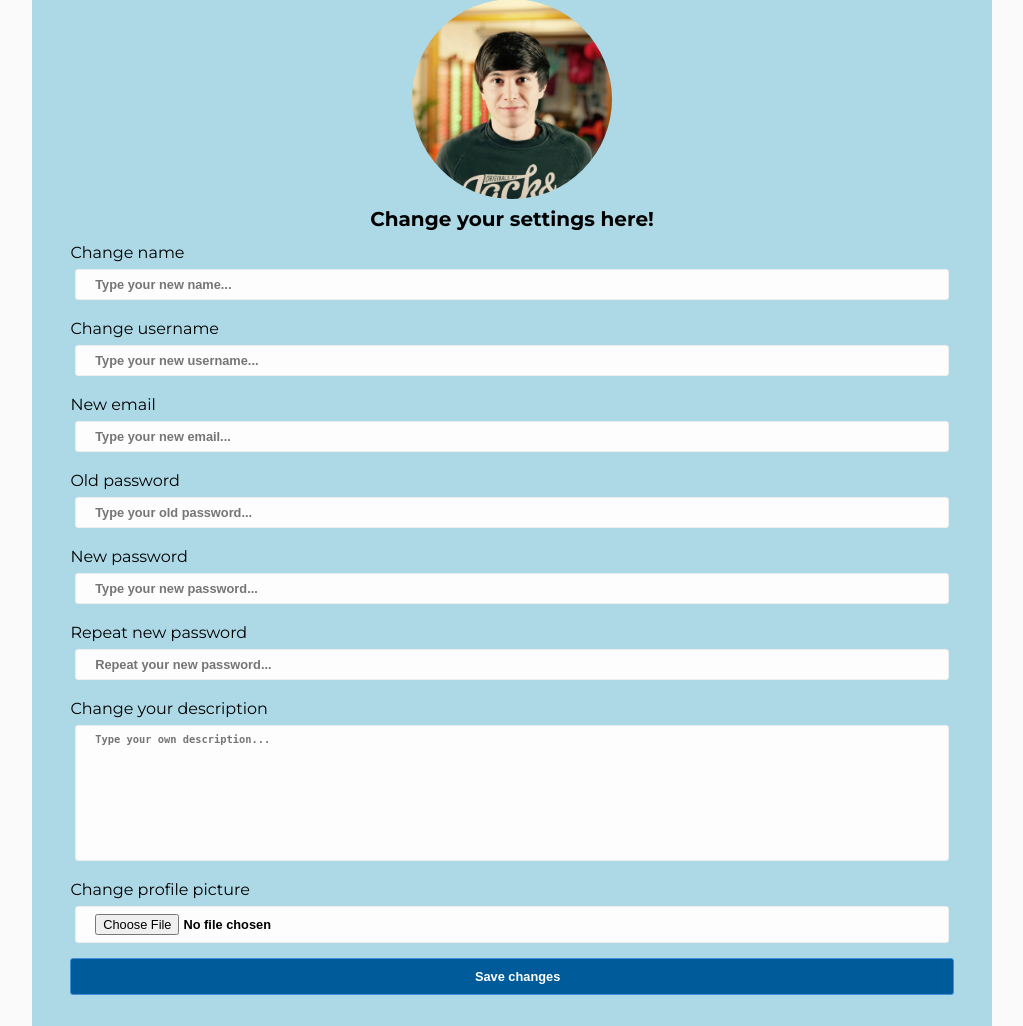
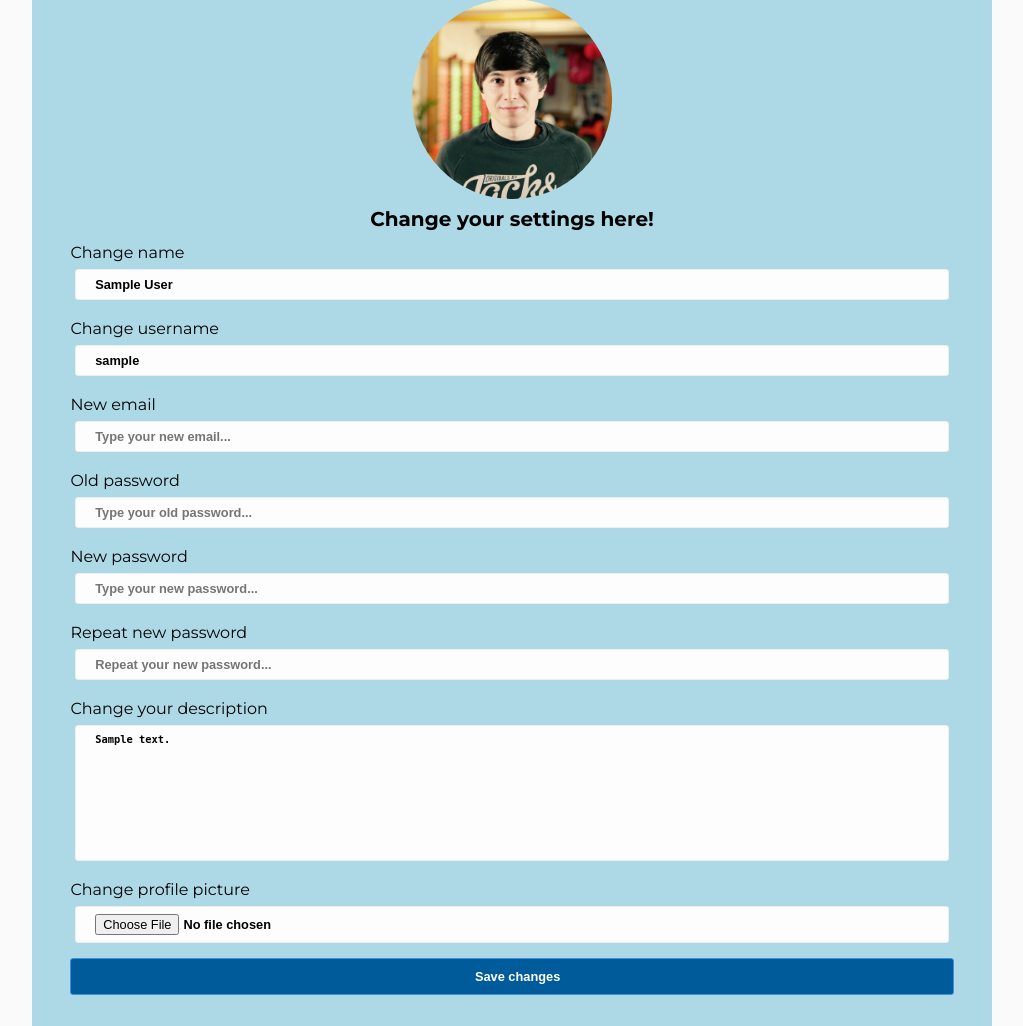
Before and after one commit to larissagoethals/IMDstagram, a PHP site: page /accountEdit.php in a window 1280 px wide. Shown: the part 104-1130 px from the top of the page, without its empty margins (128-1151 px from the left). Run offline with PHP 8.4, Linux system fonts and the light colour scheme; the visitor is signed in with stand-in values (Sample User, id 1); tables that the repository leaves empty or names only in its code hold one stand-in row (values such as "Sample post").

Commit message:
Add classes showBio + showUserSettings for accountEdit

```diff
--- a/accountEdit.php
+++ b/accountEdit.php
@@ -5,7 +5,10 @@ if (isset($_GET['myProfile'])) {
     $myUser = new User();
     $myUser->Username = $_SESSION['username'];
     $thisUserID = $myUser->getUserID();
+
+
 }
+
 ?><!doctype html>
 <html lang="en">
 <head>
@@ -25,7 +28,6 @@ if (isset($_GET['myProfile'])) {
         <a href="timeline.php" class="logoInsta">IMDstagram Home</a>
 
 
-
         <div class="profileName">
             <a href="logout.php">Uitloggen</a></div>
     </div>
@@ -40,9 +42,16 @@ if (isset($_GET['myProfile'])) {
         <h3>Change your settings here!</h3>
         <form action="account.php" method="post">
             <label for="name">Change name</label>
-            <input type="text" name="name" id="username" placeholder="Type your new name...">
+            <input type="text" name="name" id="username" placeholder="Type your new name..."
+                   value="<?php $mySettings = new User();
+                   $mySettings->Username = $_SESSION['username'];
+                   $thisUserSettings = $mySettings->showUserSettings();
+                   echo $thisUserSettings['name']; ?>">
             <label for="username">Change username</label>
-            <input type="text" name="username" id="name" placeholder="Type your new username...">
+            <input type="text" name="username" id="name" placeholder="Type your new username..." value="<?php $mySettings = new User();
+            $mySettings->Username = $_SESSION['username'];
+            $thisUserSettings = $mySettings->showUserSettings();
+            echo $thisUserSettings['username']; ?>">
             <label for="email">New email</label>
             <input type="email" name="email" id="email" placeholder="Type your new email...">
             <label for="passwordOld">Old password</label>
@@ -54,7 +63,10 @@ if (isset($_GET['myProfile'])) {
                    placeholder="Repeat your new password...">
             <label for="bioText">Change your description</label>
             <textarea name="bioText" id="bioText" cols="30" rows="10"
-                      placeholder="Type your own description..."></textarea>
+                      placeholder="Type your own description..." ><?php $mySettings = new User();
+                $mySettings->Username = $_SESSION['username'];
+                $thisUserSettings = $mySettings->showUserSettings();
+                echo $thisUserSettings['biotext']; ?></textarea>
             <label for="profilePicture">Change profile picture</label>
             <input type="file" name="profilePicture" id="profilePicture">
             <input type="submit" id="btnChangeAccount" value="Save changes" name="saveChanges">
--- a/classes/User.class.php
+++ b/classes/User.class.php
@@ -104,6 +104,22 @@ class User {
             //HIER KOMT ALLES OM UP TE DATE (gebruiker)
     }
 
+    public function showUserSettings(){
+        $conn = new PDO("mysql:host=159.253.0.121;dbname=yaronxk83_insta", "yaronxk83_insta", "thomasmore");
+        $statement = $conn->prepare("select name, username, biotext from users where username = '".$this->m_sUsername."'");
+        $statement->execute();
+        $result = $statement->fetch();
+        return $result;
+    }
+
+    public function showBio(){
+        $conn = new PDO("mysql:host=159.253.0.121;dbname=yaronxk83_insta", "yaronxk83_insta", "thomasmore");
+        $statement = $conn->prepare("select biotext from users where username = '".$this->m_sUsername."'");
+        $statement->execute();
+        $result = $statement->fetch();
+        return $result[0];
+    }
+
 }
 
 ?>
```
